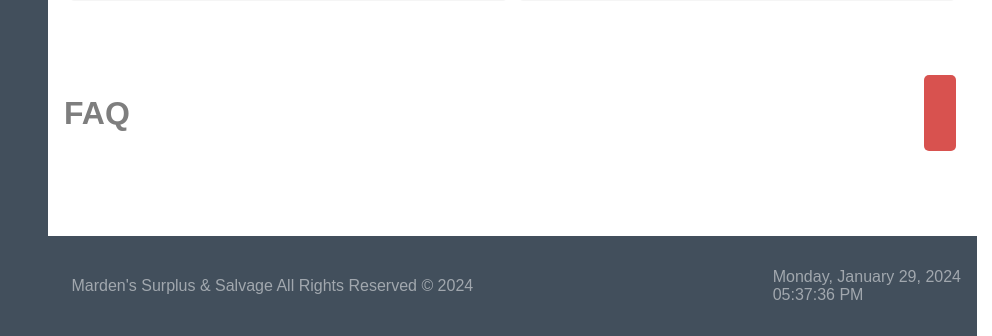
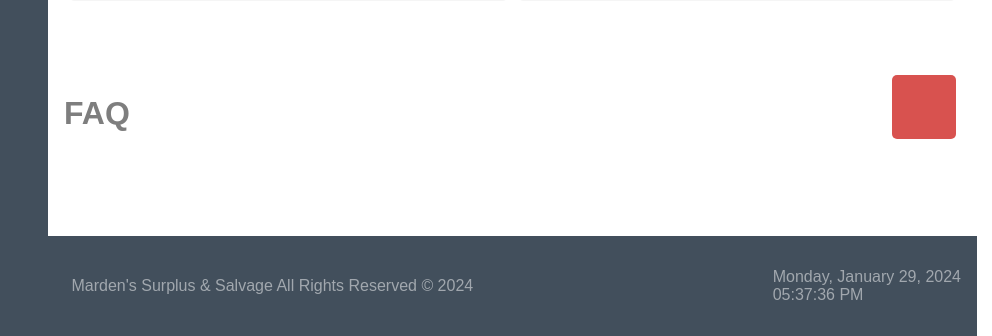
Before and after one commit to Drew-Chase/Mardens-HR, a PHP site: page / in a window 1280 px wide. Shown: the part 1606-1942 px from the top of the page, without its empty margins (288-1280 px from the left). Run offline with PHP 8.4, Linux system fonts and the light colour scheme; some libraries are stand-ins or nearby versions.

Commit message:
Add CSS styling for print-faq-button
This update introduces styling specific to the 'print-faq-button'. It sets a fixed height and maintains a 1:1 aspect ratio for this button to ensure consistent appearance across different platforms and devices.

```diff
--- a/assets/css/faq.css
+++ b/assets/css/faq.css
@@ -36,3 +36,8 @@
     padding: 1rem;
     font-size: 1rem;
 }
+
+#print-faq-button {
+    aspect-ratio: 1;
+    height: 64px;
+}
--- a/assets/css/faq.min.css
+++ b/assets/css/faq.min.css
@@ -1 +1 @@
-#faq-items details{margin-bottom:10px;background-color:#f2f2f2;border-radius:5px}#faq-items>details>summary{font-size:1.2rem;font-weight:400;outline:0;color:#fff;background-color:#424f5c;padding:18px 5px;cursor:pointer;user-select:none;-moz-user-select:none;-webkit-user-select:none;list-style:none;border-radius:5px}#faq-items>details>summary::before{content:"";font-family:"Font Awesome 6 Free";position:absolute;right:30px;font-weight:600;transition:transform .2s}#faq-items>details[open]>summary::before{transform:rotate(90deg)}#faq-items>details>p{padding:1rem;font-size:1rem}
+#faq-items details{margin-bottom:10px;background-color:#f2f2f2;border-radius:5px}#faq-items>details>summary{font-size:1.2rem;font-weight:400;outline:0;color:#fff;background-color:#424f5c;padding:18px 5px;cursor:pointer;user-select:none;-moz-user-select:none;-webkit-user-select:none;list-style:none;border-radius:5px}#faq-items>details>summary::before{content:"";font-family:"Font Awesome 6 Free";position:absolute;right:30px;font-weight:600;transition:transform .2s}#faq-items>details[open]>summary::before{transform:rotate(90deg)}#faq-items>details>p{padding:1rem;font-size:1rem}#print-faq-button{aspect-ratio:1;height:64px}
```
